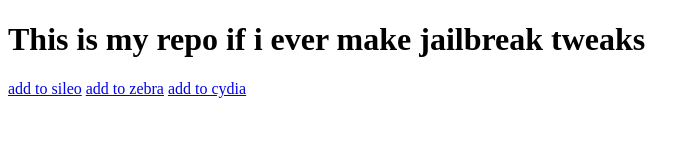
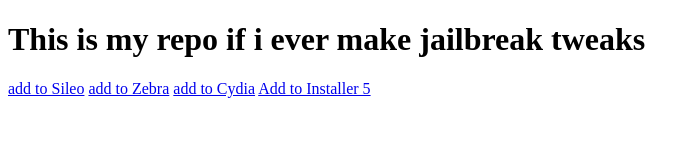
Before and after one commit to BinnyDevel/repo.drama-binny.xyz, a plain HTML site: page index.html in a window 1280 px wide. Shown: the whole page, without its empty margins (0-700 px from the left). Drawn offline with Linux system fonts and the light colour scheme.

Commit message:
installer 5

```diff
--- a/index.html
+++ b/index.html
@@ -8,9 +8,10 @@
 
 <body>
     <h1> This is my repo if i ever make jailbreak tweaks</h1>
-    <a href="sileo://repo.drama-binny.xyz">add to sileo</a>
-    <a href="zbra://sources/add/https://repo.drama-binny.xyz">add to zebra</a>
-    <a href="cydia://url/https://cydia.saurik.com/api/share#?source=https://repo.drama-binny.xyz">add to cydia</a>
+    <a href="sileo://repo.drama-binny.xyz">add to Sileo</a>
+    <a href="zbra://sources/add/https://repo.drama-binny.xyz">add to Zebra</a>
+    <a href="cydia://url/https://cydia.saurik.com/api/share#?source=https://repo.drama-binny.xyz">add to Cydia</a>
+    <a href="installer://add/repo=https://repo.drama-binny.xyz"> Add to Installer 5</a>
 
 
 
```
